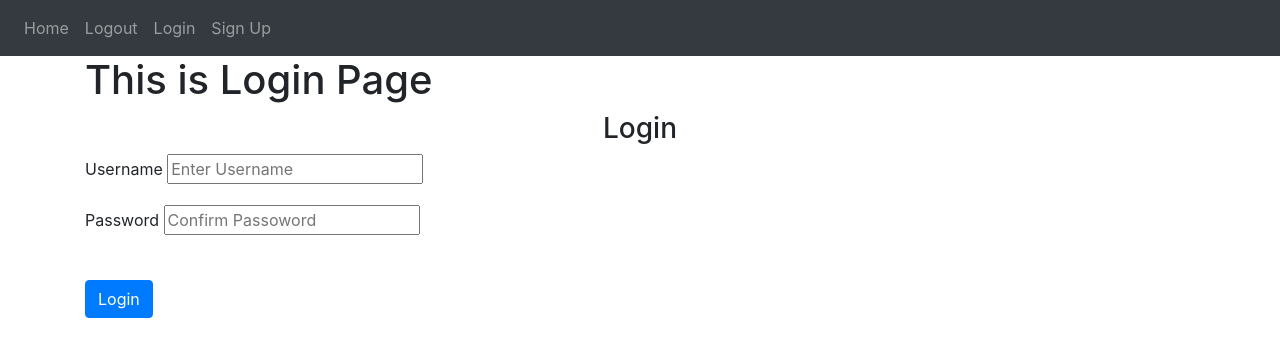
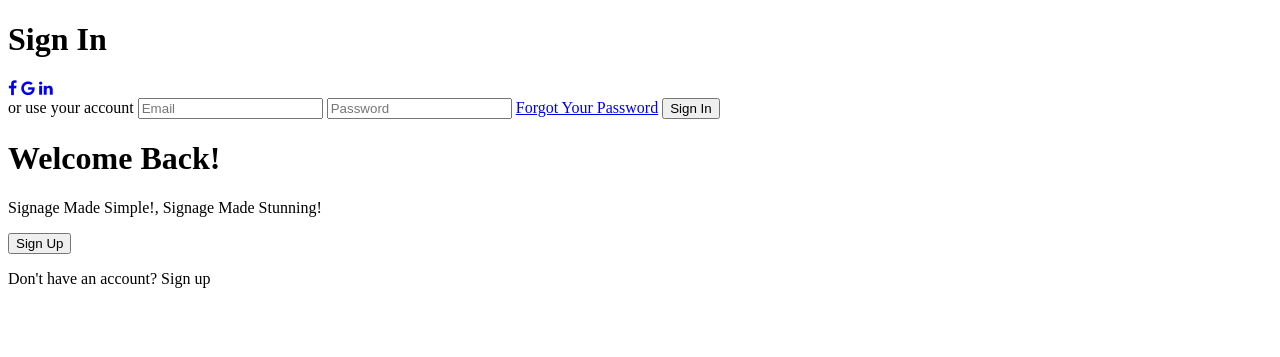
Before and after one commit to Njabulorivaldo/DigiSign, a Flask app: page /login in a window 1280 px wide. Shown: the top 357 px of the page. Run offline with Flask 3, Linux system fonts and the light colour scheme; some libraries are stand-ins or nearby versions.

Commit message:
Update login.html

```diff
--- a/website/templates/login.html
+++ b/website/templates/login.html
@@ -1,28 +1,43 @@
-{% extends "base.html" %} {% block title %} Log-in {% endblock %}
+<!DOCTYPE html>
+<html>
+	<head>
+	<title>DigiSign</title>
+	<meta charset="UTF-8">
+	<meta name="viewport" content="width=device-width, initial-scale=1.0">
+	<link rel="stylesheet" type="text/css" href="../static/css/login_style.css"">
+	<link rel="stylesheet" href="https://cdnjs.cloudflare.com/ajax/libs/font-awesome/4.7.0/css/font-awesome.min.css">
+	</head>
+	<body>
 
-{% block content %}
-<h1>This is Login Page</h1>
+		<div class="container" id="container">
+		<div class="form-container sign-in-up-container">
+			<form action="#" method="POST">
+				<h1>Sign In</h1>
+				<div class="social-container">
+				<a href="#" class="social"><i class="fa fa-facebook"></i></a>
+				<a href="#" class="social"><i class="fa fa-google"></i></a>
+				<a href="#" class="social"><i class="fa fa-linkedin"></i></a>
+			</div>
+			<span>or use your account</span>
+			<input type="email" name="email" id="email" placeholder="Email" required>
+			<input type="password" name="password" id="password" placeholder="Password" required>
+			<a href="#">Forgot Your Password</a>
 
-<form method = "POST">
-    <h3 align = "center"> Login</h3>
+			<button type="submit">Sign In</button>
+			{{msg}}
+			</form>
+		</div>
+			<div class="overlay-container">
+				<div class="overlay">
+					<div class="overlay-panel overlay-right">
+						<h1>Welcome Back!</h1>
+						<p>Signage Made Simple!, Signage Made Stunning!</p>
+						<a href="/sign-up"> <button class="ghost" > Sign Up </button></a>
+						<p> Don't have an account? Sign up</P>
+					</div>
+			</div>
+		</div>
 
-    <div class="form-group">
-        <label for="email"> Username</label>
-        <input type="email" class="form-cntrol"
-        id="email" name="email"
-        placeholder="Enter Username"/>
-    </div>
 
-    <div class="form-group">
-        <label for="password"> Password</label>
-        <input type="password" class="form-cntrol"
-        id="password" name="password"
-        placeholder="Confirm Passoword"/>
-    </div>
-
-    <br />
-
-    <button type="submit" class="btn btn-primary"> Login</button>
-</form>
-
-{% endblock %}
+	</body>
+</html>
```
